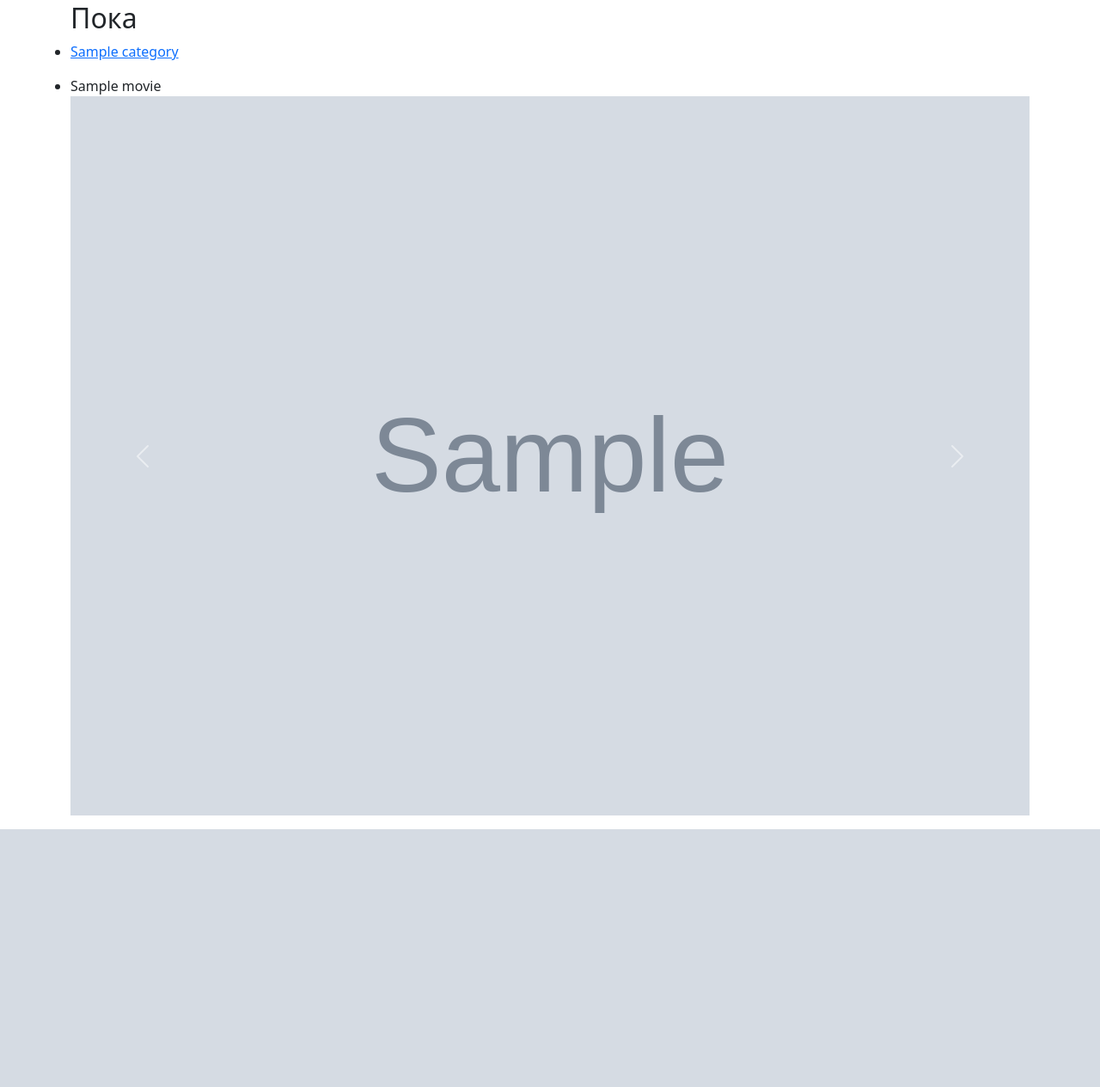
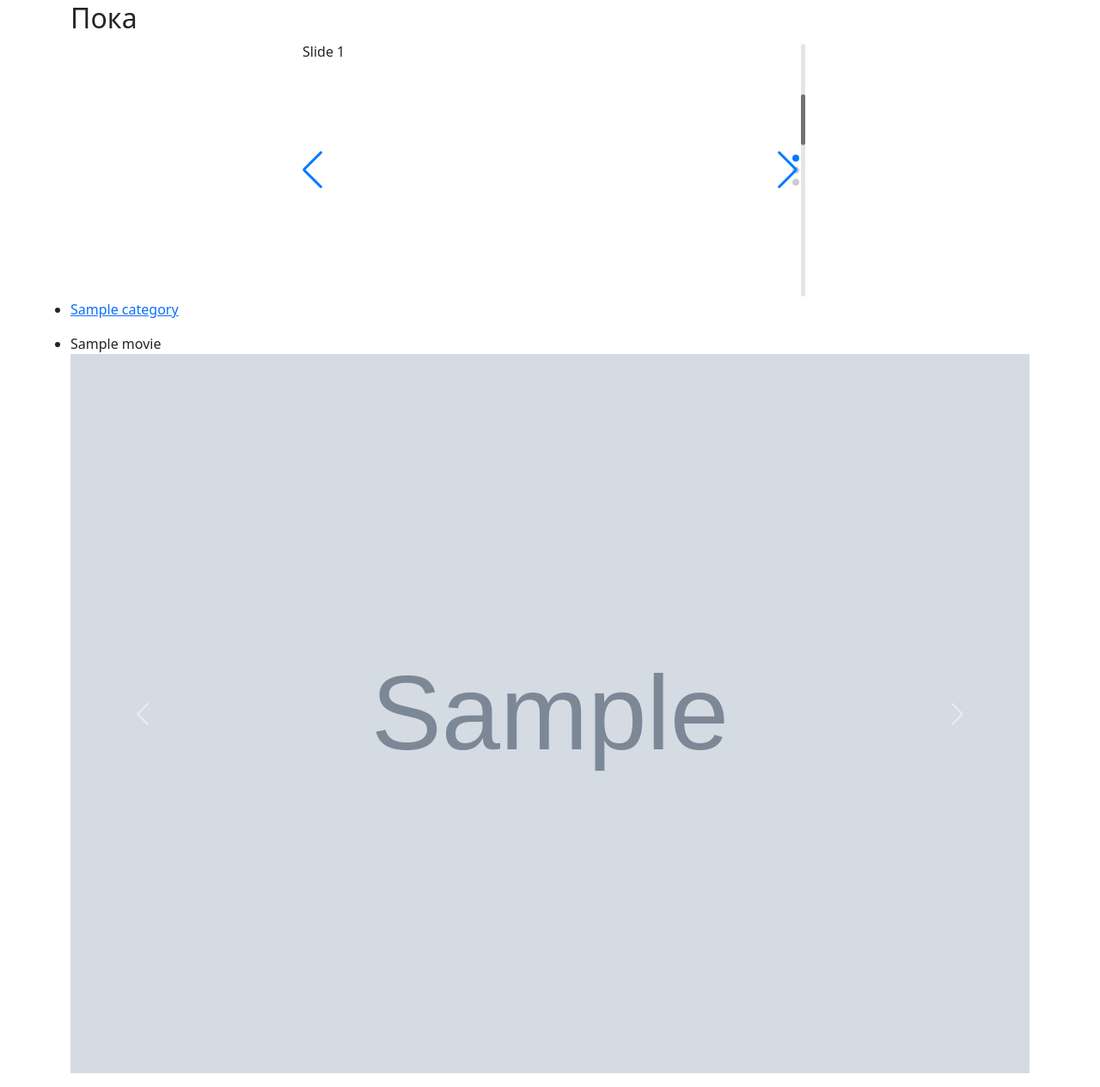
Before and after one commit to rasim0101/second_project, a Django app: page / in a window 1280 px wide. Shown: the part 22-1287 px from the top of the page at 86% size. Before the commit the page ends 987 px from the top, so only its background shows below. Run offline with Django 4.2, Linux system fonts and the light colour scheme; tables that the repository leaves empty hold one stand-in row (values such as "Sample post"); grey boxes marked "Sample" are stand-in pictures; some libraries are stand-ins or nearby versions.

Commit message:
Добавил слайдер джаваскрипт

```diff
--- a/static/css/custom.css
+++ b/static/css/custom.css
@@ -5,3 +5,8 @@
 .profile_picture {
 	width: 200px;
 }
+
+.swiper {
+  width: 600px;
+  height: 300px;
+}
--- a/templates/_base.html
+++ b/templates/_base.html
@@ -5,6 +5,12 @@
 	<meta charset="UTF-8">
 	<meta name="viewport" content="width=device-width, initial-scale=1.0">
 	<title>Document</title>
+	<link
+	  rel="stylesheet"
+	  href="https://unpkg.com/swiper@8/swiper-bundle.min.css"
+	/>
+
+	<script src="https://unpkg.com/swiper@8/swiper-bundle.min.js"></script>
 	<link rel="stylesheet" type="text/css" href="{% static '/css/bootstrap.min.css' %}">
 	<link rel="stylesheet" type="text/css" href="{% static 'css/custom.css' %}">
 
--- a/templates/blogs/blog_list.html
+++ b/templates/blogs/blog_list.html
@@ -3,6 +3,7 @@
 {% block content %}
 <div class="row">
 	<h2>Пока</h2>
+
 	<ul>
 		{% for b in blogs %}
 			<li>
@@ -14,5 +15,6 @@
 		<hr>
 		{% endfor %}
 	</ul>
+
 </div>
 {% endblock content %}
--- a/templates/profiles/movie_list.html
+++ b/templates/profiles/movie_list.html
@@ -3,6 +3,25 @@
 {% block content %}
 <div class="row">
 	<h2>Пока</h2>
+	<div class="swiper">
+	  <!-- Additional required wrapper -->
+	  <div class="swiper-wrapper">
+	    <!-- Slides -->
+	    <div class="swiper-slide">Slide 1</div>
+	    <div class="swiper-slide">Slide 2</div>
+	    <div class="swiper-slide">Slide 3</div>
+	    ...
+	  </div>
+	  <!-- If we need pagination -->
+	  <div class="swiper-pagination"></div>
+
+	  <!-- If we need navigation buttons -->
+	  <div class="swiper-button-prev"></div>
+	  <div class="swiper-button-next"></div>
+
+	  <!-- If we need scrollbar -->
+	  <div class="swiper-scrollbar"></div>
+	</div>
 	<ul>
 		{% for c in categories %}
 		<li>
@@ -38,5 +57,28 @@
 		</li>
 	{% endfor %}
 	</ul>
+	<script>
+	const swiper = new Swiper('.swiper', {
+	  // Optional parameters
+	  direction: 'vertical',
+	  loop: true,
+
+	  // If we need pagination
+	  pagination: {
+	    el: '.swiper-pagination',
+	  },
+
+	  // Navigation arrows
+	  navigation: {
+	    nextEl: '.swiper-button-next',
+	    prevEl: '.swiper-button-prev',
+	  },
+
+	  // And if we need scrollbar
+	  scrollbar: {
+	    el: '.swiper-scrollbar',
+	  },
+	});
+	</script>
 </div>
 {% endblock content %}
```
